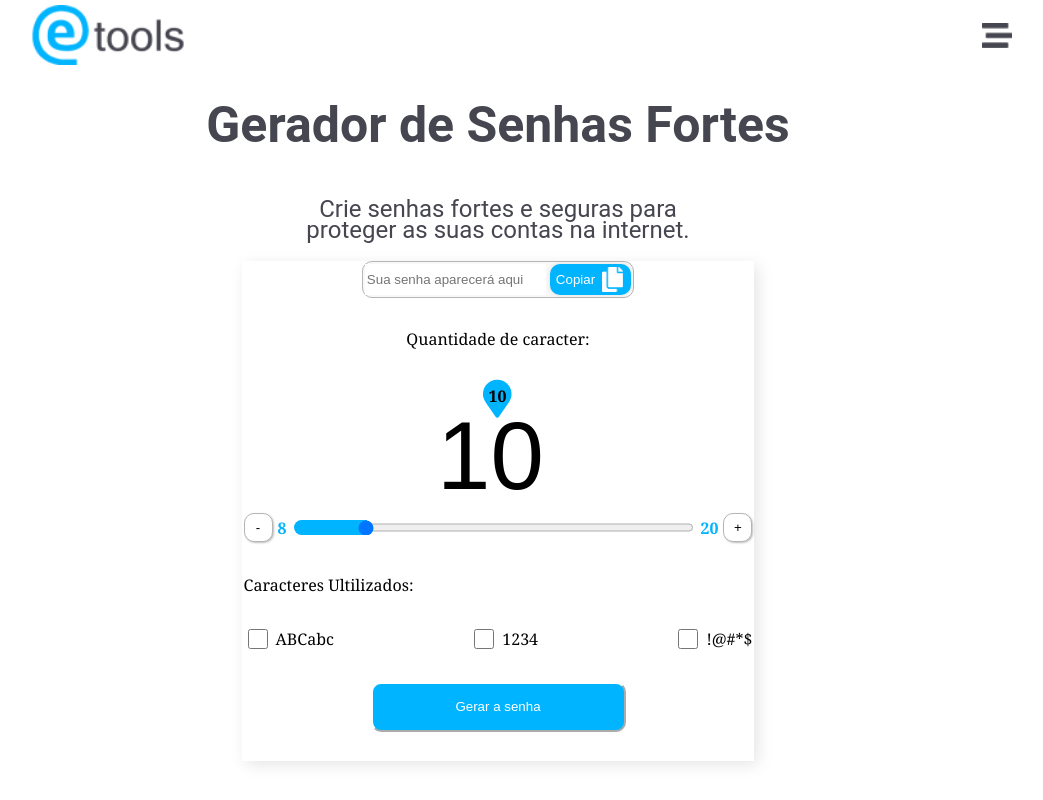
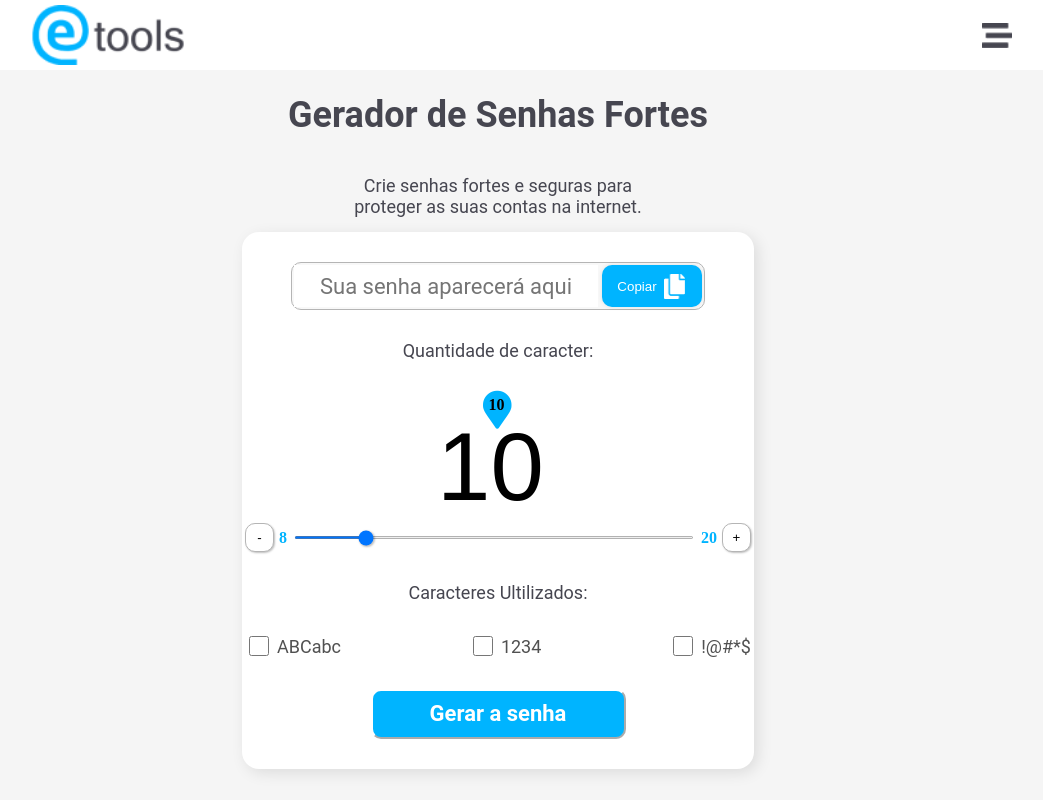
Before and after one commit to mateusbertolo/gerador-senhas, a PHP site: page / in a window 1280 px wide. Shown: the whole page, without its empty margins (142-1185 px from the left). Run offline with PHP 8.4, Linux system fonts and the light colour scheme; some libraries are stand-ins or nearby versions.

Commit message:
Update style.css

```diff
--- a/style.css
+++ b/style.css
@@ -1,13 +1,14 @@
+
+
 
 
 body {
-    background: #FFFFFF;
+    background: #F5F5F5;
     margin: 0;
     min-height: 100vh;
     display: flex;
     flex-direction: column;
     align-items: center;
-    font-family: Georgia, 'Times New Roman', Times, serif;
   }
 #header{
   width: 100%;
@@ -47,21 +48,20 @@ h1{
   font-family: 'Roboto';
   font-style: normal;
   font-weight: 700;
-  font-size: 50px;
+  font-size: 36px;
   line-height: 42px;
+  color: #464650;
 
-  color: #464650;
 }
 h2{
   font-family: 'Roboto';
   font-style: normal;
   font-weight: 400;
-  font-size: 24px;
+  font-size: 18px;
   line-height: 21px;
   text-align: center;
 
   color: #464650;
-
 }
 .subtitulo{
   display: flex;
@@ -73,7 +73,9 @@ h2{
   height: auto;
   width: 40%;
   min-height: 500px;
+  background: #FFFFFF;
   box-shadow: 4px 4px 15px rgba(0, 0, 0, 0.1);
+  border-radius: 17px;
 }
 #geradorform{
   display: flex;
@@ -81,6 +83,7 @@ h2{
   align-items: center;
   width: 100%;
   height: 100%;
+  margin-top: 30px;
 }
 #senhacontainer{
   display: flex;
@@ -90,18 +93,36 @@ h2{
   border-radius: 10px;
 }
 #displaysenha{
+  width: 300px;
+  height: 40px;
   border: 0;
   margin: 2px;
+  font-family: 'Roboto';
+  font-style: normal;
+  font-weight: 400;
+  font-size: 22px;
+  line-height: 26px;
+/* identical to box height */
+
+text-align: center;
+
+color: #515151;
 }
 .botaocopy{
+  width: 100px;
   display: flex;
+  justify-content: center;
+  align-items: center;
   border: 0;
   background: #00B4FF;
   box-shadow: 0px 0px 4px rgba(0, 0, 0, 0.1);
   border-radius: 10px;
   color: #FFFFFF;
-  align-items: center;
+
   margin: 2px;
+}
+.botaocopy :hover{
+  cursor: pointer;
 }
 .botaocopy img{
   width: 21px;
@@ -114,6 +135,13 @@ h2{
   flex-direction: column;
   padding-top: 30px;
   padding-bottom: 30px;
+  font-family: 'Roboto';
+  font-style: normal;
+  font-weight: 400;
+  font-size: 18px;
+  line-height: 21px;
+  text-align: center;
+  color: #464650;
 }
 
 #demo3 {
@@ -126,6 +154,10 @@ h2{
   border: 0;
   margin: 0;
 }
+#demo3{
+  cursor: unset;
+  user-select: none;
+}
 .input-char{
   display: flex;
   flex-direction: row;
@@ -137,14 +169,11 @@ h2{
 }
 #quantidadeletras {
   width: 400px;
-  height: 15px;
+  height: 3px;
   background: #111;
   outline: none;
   border-radius: 15px;
-  overflow: hidden;
   background: #FFFFFF;
-  border-radius: 50px;
-
 }
 #quantidadeletras::-webkit-slider-thumb {
   -webkit-appearance: none;
@@ -154,7 +183,8 @@ h2{
   background: #00B4FF;
   cursor: pointer;
   border: 4px solid #333;
-  box-shadow: -407px 0 0 400px #00B4FF;
+  box-shadow: 1px 1px 2px rgba(0, 0, 0, 0.25);
+
 }
 .input-mais{
   width: 29px;
@@ -190,6 +220,13 @@ h2{
 }
 .label-check{
   padding-left: 5px;
+  font-family: 'Roboto';
+  font-style: normal;
+  font-weight: 400;
+  font-size: 18px;
+  line-height: 21px;
+  text-align: center;
+  color: #515151;
 }
 #btn-gerar-senha{
   height: 50px;
@@ -198,9 +235,20 @@ h2{
   border-color: #fff;
   border-radius: 10px;
   color: #FFFFFF;
+  font-family: 'Roboto';
+  font-style: normal;
+  font-weight: 700;
+  font-size: 22px;
+  line-height: 26px;
 }
 #conteiner-btn{
   display: flex;
   justify-content: center;
   margin-top: 30px;
+  margin-bottom: 30px;
 }
+/* .form-range{
+  /* -webkit-appearance: none;
+  margin: 0 auto;
+  appearance: none;
+}*/
```
